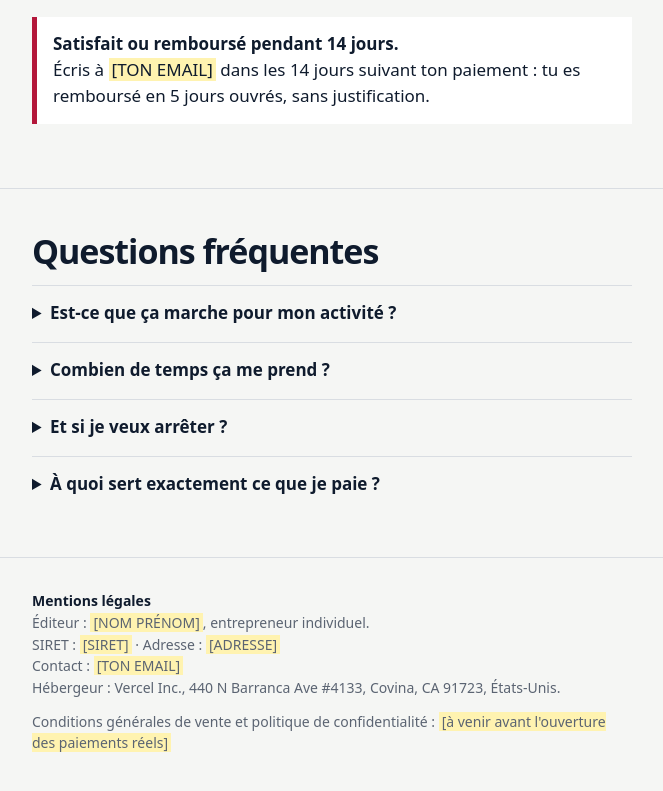
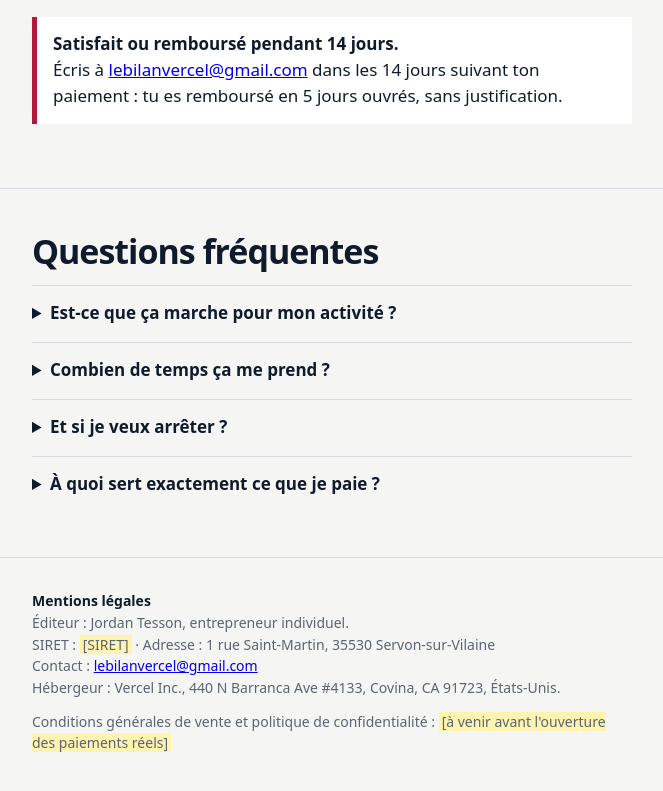
Before and after one commit to jordantsn02-bilan/bilan, a plain HTML site: page index.html in a window 1280 px wide. Shown: the part 2068-2859 px from the top of the page, without its empty margins (308-971 px from the left). Drawn offline with Linux system fonts and the light colour scheme.

Commit message:
Add files via upload

```diff
--- a/index.html
+++ b/index.html
@@ -109,7 +109,7 @@ footer b{color:var(--nuit)}
 
     <div class="garantie">
       <b>Satisfait ou remboursé pendant 14 jours.</b><br>
-      Écris à <span class="todo">[TON EMAIL]</span> dans les 14 jours suivant ton paiement : tu es remboursé en 5 jours ouvrés, sans justification.
+      Écris à <a href="mailto:lebilanvercel@gmail.com">lebilanvercel@gmail.com</a> dans les 14 jours suivant ton paiement : tu es remboursé en 5 jours ouvrés, sans justification.
     </div>
   </div>
 </section>
@@ -117,7 +117,7 @@ footer b{color:var(--nuit)}
 <section>
   <div class="w">
     <h2>Questions fréquentes</h2>
-    <details><summary>Est-ce que ça marche pour mon activité ?</summary><p>Bilan est fait pour les prestataires qui gèrent des précommandes de Noël pour des commerçants et qui facturent au mois. Si ce n'est pas ton cas, demande avant de payer : <span class="todo">[TON EMAIL]</span>.</p></details>
+    <details><summary>Est-ce que ça marche pour mon activité ?</summary><p>Bilan est fait pour les prestataires qui gèrent des précommandes de Noël pour des commerçants et qui facturent au mois. Si ce n'est pas ton cas, demande avant de payer : <a href="mailto:lebilanvercel@gmail.com">lebilanvercel@gmail.com</a>.</p></details>
     <details><summary>Combien de temps ça me prend ?</summary><p>Environ une minute par client et par mois pour saisir les chiffres. Le rapport et l'envoi se font tout seuls.</p></details>
     <details><summary>Et si je veux arrêter ?</summary><p>Tu résilies quand tu veux, sans préavis. Dans les 14 premiers jours, tu es en plus remboursé.</p></details>
     <details><summary>À quoi sert exactement ce que je paie ?</summary><p>À suivre jusqu'à 10 clients : saisie mensuelle, bilan mis en page à tes couleurs, envoi programmé le 1er du mois et confirmation de lecture. Au démarrage, je prépare ton premier bilan avec toi.</p></details>
@@ -127,9 +127,9 @@ footer b{color:var(--nuit)}
 <footer>
   <div class="w">
     <p><b>Mentions légales</b><br>
-    Éditeur : <span class="todo">[NOM PRÉNOM]</span>, entrepreneur individuel.<br>
-    SIRET : <span class="todo">[SIRET]</span> · Adresse : <span class="todo">[ADRESSE]</span><br>
-    Contact : <span class="todo">[TON EMAIL]</span><br>
+    Éditeur : Jordan Tesson, entrepreneur individuel.<br>
+    SIRET : <span class="todo">[SIRET]</span> · Adresse : 1 rue Saint-Martin, 35530 Servon-sur-Vilaine<br>
+    Contact : <a href="mailto:lebilanvercel@gmail.com">lebilanvercel@gmail.com</a><br>
     Hébergeur : Vercel Inc., 440 N Barranca Ave #4133, Covina, CA 91723, États-Unis.</p>
     <p>Conditions générales de vente et politique de confidentialité : <span class="todo">[à venir avant l'ouverture des paiements réels]</span></p>
   </div>
```
